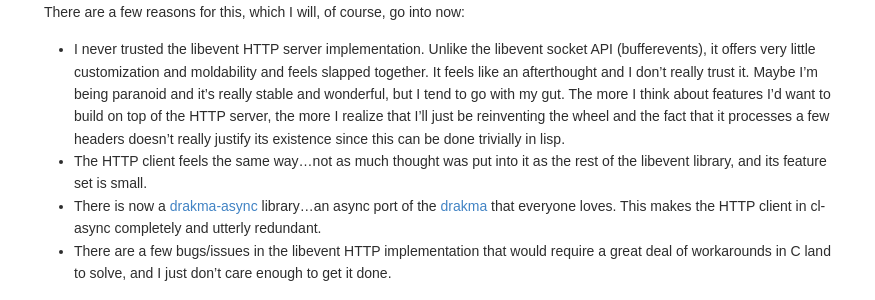
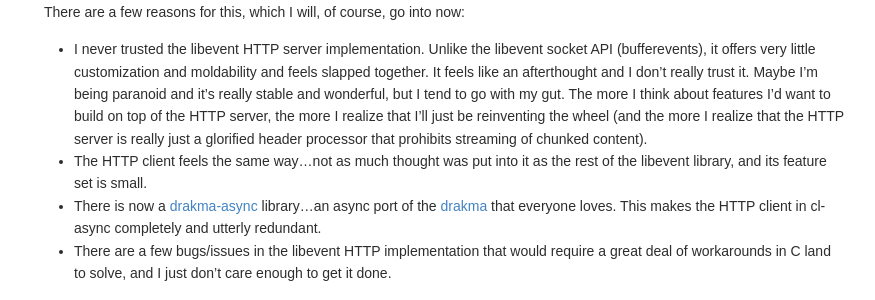
Before and after one commit to orthecreedence/cl-async, a Jekyll site: the page built from _posts/2012-12-29-deprecating-http.md, in a window 1280 px wide. Shown: the part 288-588 px from the top of the page, without its empty margins (196-1071 px from the left). Built offline with Jekyll 4.4.1, drawn with Linux system fonts in a browser that asks for light colours; Markdown is read by kramdown in place of the engine named in the settings.

Commit message:
updating http dep post

```diff
--- a/_posts/2012-12-29-deprecating-http.md
+++ b/_posts/2012-12-29-deprecating-http.md
@@ -19,8 +19,8 @@ and feels slapped together. It feels like an afterthought and I don't really
 trust it. Maybe I'm being paranoid and it's really stable and wonderful, but I
 tend to go with my gut. The more I think about features I'd want to build on top
 of the HTTP server, the more I realize that I'll just be reinventing the wheel
-and the fact that it processes a few headers doesn't really justify its
-existence since this can be done trivially in lisp.
+(and the more I realize that the HTTP server is really just a glorified header
+processor that prohibits streaming of chunked content).
 - The HTTP client feels the same way...not as much thought was put into it as
 the rest of the libevent library, and its feature set is small.
 - There is now a [drakma-async](https://github.com/orthecreedence/drakma-async)
```
